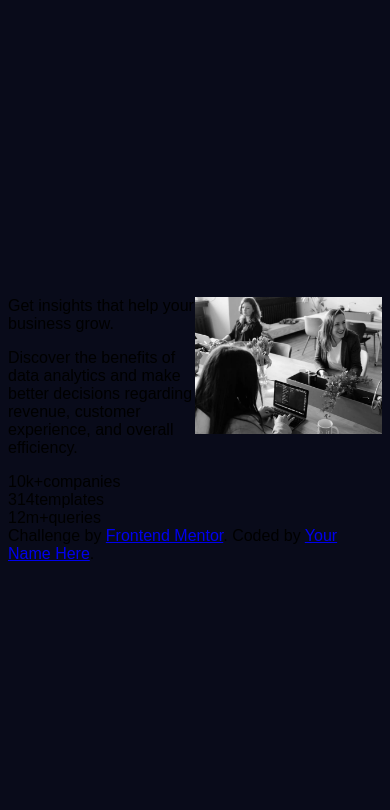
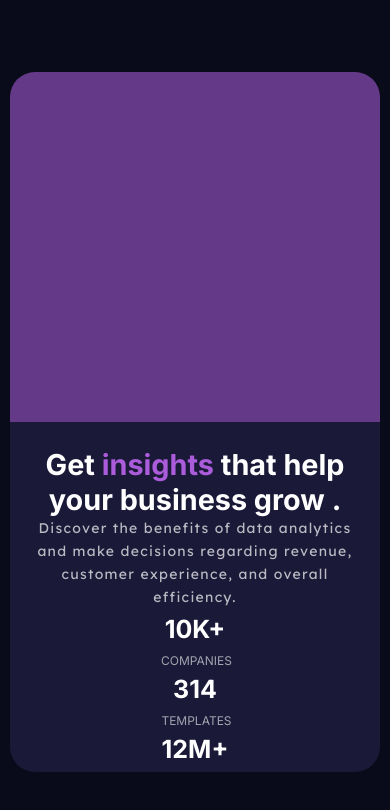
Before and after one commit to michael23e/stats-preview, a plain HTML site: page index.html in a window 390 px wide. Drawn offline with Linux system fonts and the light colour scheme.

Commit message:
added styling dont know if its ok

```diff
--- a/index.css
+++ b/index.css
@@ -1,40 +1,132 @@
-:root{
-    --Very-dark-blue: hsl(233, 47%, 7%);
---Dark-desaturated-blue: hsl(244, 38%, 16%);
---Soft-violet :hwb(277 36% 14%);
---White: hsl(0, 0%, 100%);
---Slightly-transpar: hsla(0, 0%, 100%, 0.6);
---stat-headings: hsla(0, 0%, 100%, 0.6);
+@import url("https://fonts.googleapis.com/css2?family=Hanken+Grotesk:wght@500;700;800&family=Inter:wght@400;700&family=Kumbh+Sans:wght@400;700&family=Lexend+Deca&display=swap");
+* {
+  padding: 0;
+  margin: 0;
+  box-sizing: border-box;
+}
+body {
+  background: hsl(233, 47%, 7%);
+  color: hsl(0, 0%, 100%);
+  min-height: 100vh;
+  font-family: "Inter", sans-serif;
+  display: flex;
+  align-items: center;
+  justify-content: center;
+}
+.container {
+  max-width: 900px;
+  width: 95%;
+  display: flex;
+  border-radius: 25px;
+  overflow: hidden;
+  height: 380px;
+
 }
 
-@import url('https://fonts.googleapis.com/css2?family=Barlow&family=Barlow+Condensed:wght@400;700&family=Kumbh+Sans:wght@100;200;300;400;500;600;700;800;900&family=Montserrat:ital,wght@0,100;0,200;0,300;0,400;0,500;0,600;0,700;0,800;0,900;1,100;1,600&family=Noto+Sans+Georgian:wght@100;200;300;400;500;600;700;800;900&family=Noto+Sans+Glagolitic&family=Outfit:wght@100;200;300;400;500;600;700;800;900&family=Roboto:wght@100;300;400;500;700;900&display=swap');
+.info {
+  background: hsl(244, 38%, 16%);
+  display: flex;
+  flex-direction: column;
+  column-gap: 20px;
+  justify-content: space-between;
+  padding: 25px;
+  width: 90%;
 
-html{
-font-family: 'Montserrat', sans-serif;
-font-family: 'Outfit', sans-serif;
 }
-body{
-    background-color: var(--Very-dark-blue);
-    min-height: 100vh;
+.pic{
+  width: 100%;
+  background-image: url(images/image-header-desktop.jpg);
+  background-size: cover;
+  background-position: center;
+  background-repeat: no-repeat;
+  height: 100%;
+
+
+}
+h2 {
+  font-weight: 700;
+  font-size: 2.5em;
+  letter-spacing: 1.5px;
+  padding: 15px 0;
+}
+.ins {
+  color: #aa5cdb;
+}
+.snip p {
+  color: hsla(0, 0%, 100%, 0.7);
+  font-size: 14px;
+  line-height: 23px;
+  letter-spacing: 1.3px;
+  font-weight: 400;
+  font-family: "Lexend Deca", sans-serif;
+
+}
+.imp {
+  display: flex;
+  flex-direction: row;
+  justify-content: space-between;
+}
+.imp p {
+  font-size: 25px;
+  font-weight: 700;
+}
+.imp span {
+  font-size: 12px;
+  color: hsla(0, 0%, 100%, 0.6);
+  font-weight: 400;
+}
+.pic img{
+  display: none;
+}
+.overlay{
+  height: 100%;
+  width: 100%;
+  background-color: #aa5cdb90;
+}
+@media screen and (max-width: 600px) {
+  .container {
     display: flex;
-    align-items: center;
-    justify-content: center;
+    flex-direction: column-reverse;
+    height: 700px;
+  }
+
+  .pic {
+    height: 50%;
+    background-image: none;
+  }
+  .pic img{
+    display: block;
+    object-fit: cover;
+    width: 100%;
+    height: 100%;
+  }
+  .info {
+    display: flex;
+    height: 50%;
+    width: 100%;
     flex-direction: column;
+    text-align: center;
+
+  }
+  .snip p{
+    font-size: 14px;
+  }
+  h1 {
+    font-size: 1.8rem;
+    font-weight: 700;
+  }
+  h2:last-of-type{
+    text-align: center;
+  }
+  .imp{
+    display: flex;
+    flex-direction: column;
+    margin: auto;
+  }
+  .imp p{
+padding: 5px;
+  }
+  .imp span{
+    margin-left: 3px;
+  }
 }
-.container{
-  display: flex;
-  max-width: 500px;
-}
-.stats-container{
-    width: 50%;
-}
-.img-container{
-    width: 50%;
-}
-img{
-    width: 100%;
-}
-
-.img-container img:first-of-type{
-    display: none;
-}
--- a/index.html
+++ b/index.html
@@ -1,39 +1,49 @@
 <!DOCTYPE html>
 <html lang="en">
+
 <head>
   <meta charset="UTF-8">
-  <meta name="viewport" content="width=device-width, initial-scale=1.0"> <!-- displays site properly based on user's device -->
-
-  <link rel="icon" type="image/png" sizes="32x32" href="./images/favicon-32x32.png">
-
-  <title>Frontend Mentor | Stats preview card component</title>
+  <meta http-equiv="X-UA-Compatible" content="IE=edge">
+  <meta name="viewport" content="width=device-width, initial-scale=1.0">
+  <title>Document</title>
   <link rel="stylesheet" href="index.css">
 </head>
+
 <body>
+  <div class="container">
+    <div class="info">
+      <div class="inf">
+        <h1>
+          <span> Get <span class="ins">insights</span> that help </span>
+          <span> your business grow .</span>
+        </h1>
+      </div>
+      <div class="snip">
+        <P>Discover the benefits of data analytics and make decisions regarding revenue, customer experience, and
+          overall efficiency.
+        </P>
+      </div>
+      <div class="imp">
+        <div>
+          <p>10K+</p><span>COMPANIES</span>
+        </div>
+        <div>
+          <p>314</p><span>TEMPLATES</span>
+        </div>
+        <div>
+          <p>12M+</p><span>QUERIES</span>
+        </div>
+      </div>
+    </div>
 
-   <div class="container">
-    <div class="stats-container">
-      Get <span class="colored-text">insights</span> that help your business grow.
-     <p>
-      Discover the benefits of data analytics and make better decisions regarding revenue, customer
-     experience, and overall efficiency.
-    </p>
-    <div class="stats">
-     <div class="stats-nums"><span class="block">10k+</span><span class="block-text">companies</span></div>
-     <div class="stats-nums"><span class="block">314</span><span class="block-text">templates</span></div>
-     <div class="stats-nums"><span class="block">12m+</span><span class="block-text">queries</span></div>
+    <div class="pic">
+      <div class="overlay">
+
+      </div>
+      <!-- <img src="/images/image-header-mobile.jpg" alt=""> -->
     </div>
-  </div>
 
-    <div class="img-container">
-     <img src="images/image-header-desktop.jpg" alt="">
-     <img src="images/image-header-mobile.jpg" alt="">
-    </div>
-   </div>
-
-  <div class="attribution">
-    Challenge by <a href="https://www.frontendmentor.io?ref=challenge" target="_blank">Frontend Mentor</a>.
-    Coded by <a href="#">Your Name Here</a>.
   </div>
 </body>
+
 </html>
```
